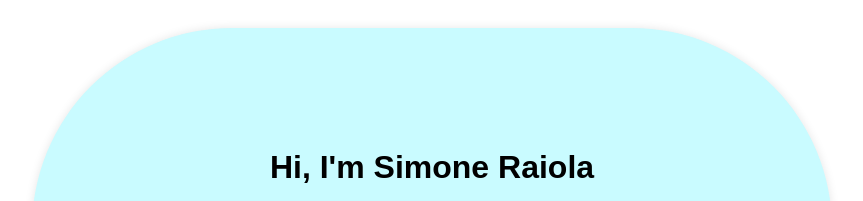
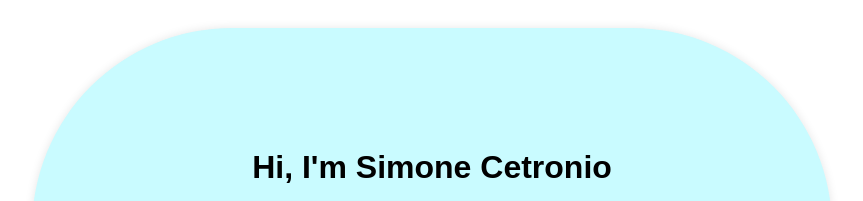
Before and after one commit to simocetro001/simocetro001.github.io, a plain HTML site: page index.html in a window 1280 px wide. Shown: the top 201 px of the page, without its empty margins (208-1071 px from the left). Drawn offline with Linux system fonts and the light colour scheme.

Commit message:
modifica effettuata

```diff
--- a/index.html
+++ b/index.html
@@ -41,7 +41,7 @@
 </head>
 <body>
     <div class="container">
-        <h1>Hi, I'm Simone Raiola</h1>
+        <h1>Hi, I'm Simone Cetronio</h1>
         <img src="tuafoto.jpg" alt="La mia foto" class="profile-img">
         <p>I'm a student at Cyber HackAdemy. My social profiles:
         </p>
```
